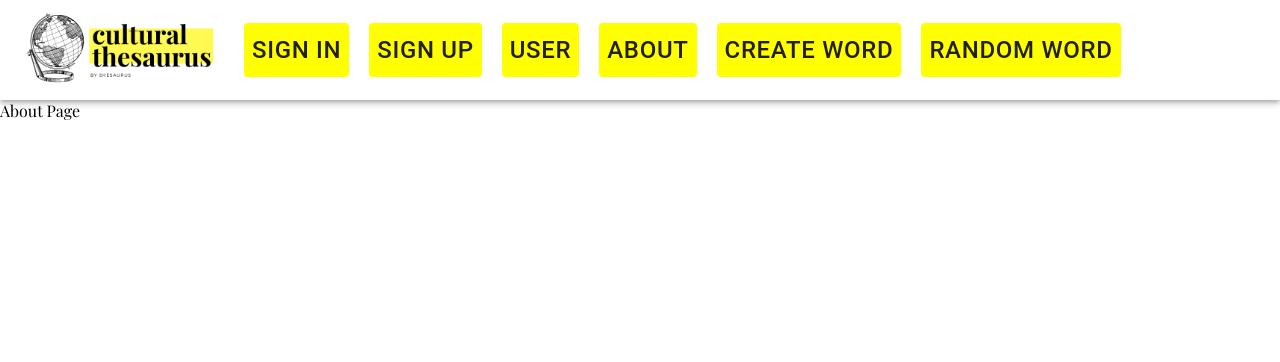
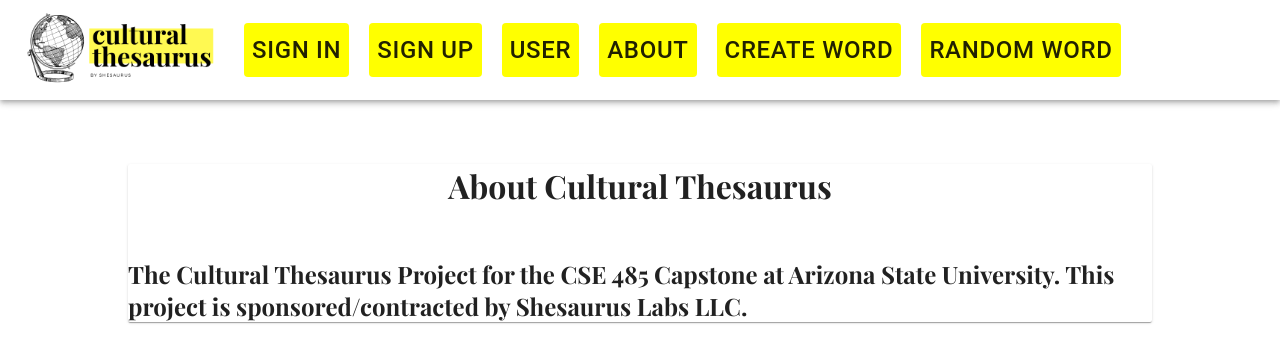
Before and after one commit to NiGel2789/CulturalThesaurus, a React (Create React App) app: page /about in a window 1280 px wide. Shown: the top 362 px of the page. Built offline with nearby package versions, Linux system fonts and the light colour scheme.

Commit message:
about page and word page category added

```diff
--- a/src/About/about.js
+++ b/src/About/about.js
@@ -1,9 +1,22 @@
-import React, {useState, useEffect} from 'react'
-
+import { Typography } from '@material-ui/core'
+import React from 'react';
+import { makeStyles } from '@material-ui/core/styles';
+import Paper from '@material-ui/core/Paper';
 
 export default function About(){
 
-    return (<div>
-        About Page
-    </div>)
+    return (
+        <Paper varient= 'outlined' style= {{marginTop: '5%', marginLeft: '10%', marginRight: '10%', minWidth: '100', maxWidth: '500', borderColor: 'yellow', borderRadius: '2px'}}>
+             <Typography variant='p' component= 'h1' align='center' style = {{marginBottom: '5%'}}>
+            About Cultural Thesaurus
+            </Typography>
+            <div></div>
+
+            <Typography variant="p" component="h2" >
+            The Cultural Thesaurus Project for the CSE 485 Capstone at Arizona State University.
+            This project is sponsored/contracted by Shesaurus Labs LLC.
+            </Typography>
+        </Paper>
+
+    )
 }
--- a/src/Post/wordPage.js
+++ b/src/Post/wordPage.js
@@ -48,6 +48,9 @@
         <Typography className={classes.pos} color="textSecondary">
           adjective
         </Typography>
+        <Typography className={classes.pos} style = {{color: "blue"}}>
+          Gamer-Lingo
+        </Typography>
         <Typography variant="body2" component="h2">
           Short for suspicous.
           <br />
```
Also changed, not shown: 1 other file (tests, documents, lock files or other folders).
